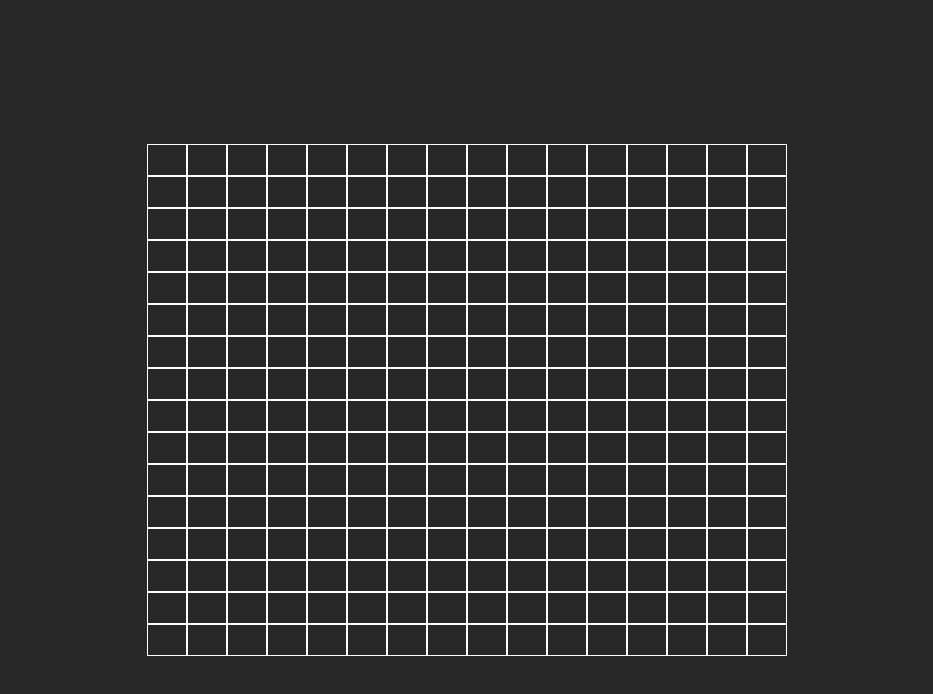
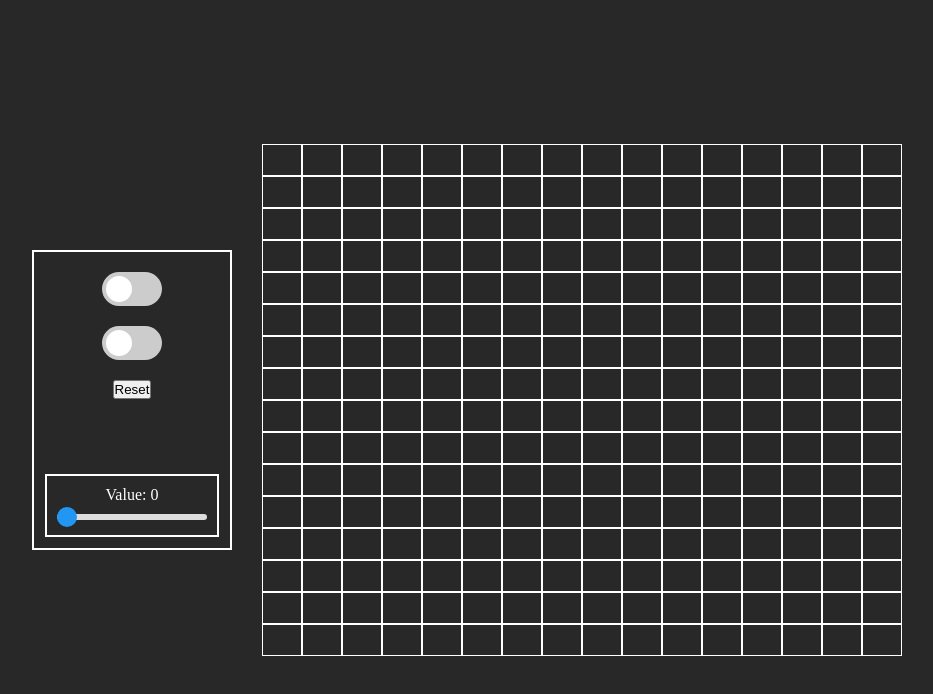
Before and after one commit to QuestSWE/etch_a_sketch, a plain HTML site: page index.html in a window 1280 px wide. Shown: the whole page, without its empty margins (173-1106 px from the left). Drawn offline with Linux system fonts and the light colour scheme.

Commit message:
-ADDED overall layout for the "ctrl-panel" which contains buttons, toggle sliders and range sliders

```diff
--- a/index.html
+++ b/index.html
@@ -8,6 +8,24 @@
   </head>
   <body>
     <div class="column">
+      <div class="ctrl-panel">
+        <label class="switch" id="darken-toggle">
+          <input type="checkbox" aria-label="toggle darken mode on/off" />
+          <span class="slider"></span>
+        </label>
+        <label class="switch" id="grid-toggle">
+          <input type="checkbox" aria-label="toggle grid on/off" />
+          <span class="slider"></span>
+        </label>
+        <button class="reset" type="button">Reset</button>
+        <div class="range-slider-container">
+          <p>Value: <span id="value-display">0</span></p>
+          <div class="range-slider">
+            <div class="slider-tracks"></div>
+            <div class="slider-thumb"></div>
+          </div>
+        </div>
+      </div>
       <div class="grid-container"></div>
     </div>
 
--- a/javascript.js
+++ b/javascript.js
@@ -4,9 +4,6 @@
 // ██╔══╝  ██╔══██║╚════██║
 // ███████╗██║  ██║███████║
 // ╚══════╝╚═╝  ╚═╝╚══════╝
-
-
-
 
 let row = 16;
 let divSize = row * row;
--- a/styles.css
+++ b/styles.css
@@ -35,3 +35,107 @@ body {
   user-select: none;
   -webkit-user-drag: none;
 }
+
+.ctrl-panel {
+  height: 300px;
+  width: 200px;
+  padding: 20px;
+  margin-right: 30px;
+  border: solid white 2px;
+  display: flex;
+  flex-direction: column;
+  align-items: center;
+  gap: 20px;
+  position: relative;
+}
+
+.switch {
+  position: relative;
+  display: inline-block;
+  width: 60px;
+  height: 34px;
+}
+
+.switch input {
+  opacity: 0;
+  width: 0;
+  height: 0;
+}
+
+.slider {
+  position: absolute;
+  cursor: pointer;
+  top: 0;
+  left: 0;
+  right: 0;
+  bottom: 0;
+  background-color: #ccc;
+  transition: 0.4s;
+  border-radius: 34px;
+}
+
+.slider::before {
+  position: absolute;
+  content: "";
+  height: 26px;
+  width: 26px;
+  left: 4px;
+  bottom: 4px;
+  background-color: white;
+  transition: 0.4s;
+  border-radius: 50%;
+}
+
+input:checked + .slider {
+  background-color: #2196f3;
+}
+
+input:checked + .slider::before {
+  transform: translateX(26px);
+}
+
+.range-slider-container {
+  display: flex;
+  flex-direction: column;
+  align-items: center;
+  gap: 10px;
+  position: absolute;
+  top: 75%;
+  border: solid white 2px;
+  padding: 10px 10px 15px 10px;
+}
+
+.range-slider {
+  position: relative;
+  width: 150px;
+  height: 6px;
+  background-color: #ddd;
+  border-radius: 3px;
+}
+
+.slider-track {
+  position: absolute;
+  height: 100%;
+  width: 100%;
+  background-color: #ddd;
+  border-radius: 3px;
+}
+
+.slider-thumb {
+  position: absolute;
+  top: -7px;
+  width: 20px;
+  height: 20px;
+  background-color: #2196f3;
+  border-radius: 50%;
+  cursor: pointer;
+  transition: background-color 0.3s ease;
+}
+
+.slider-thumb:hover {
+  background-color: #e55a1e;
+}
+
+.ctrl-panel p {
+  color: white;
+}
```
Also changed, not shown: 1 other file.
